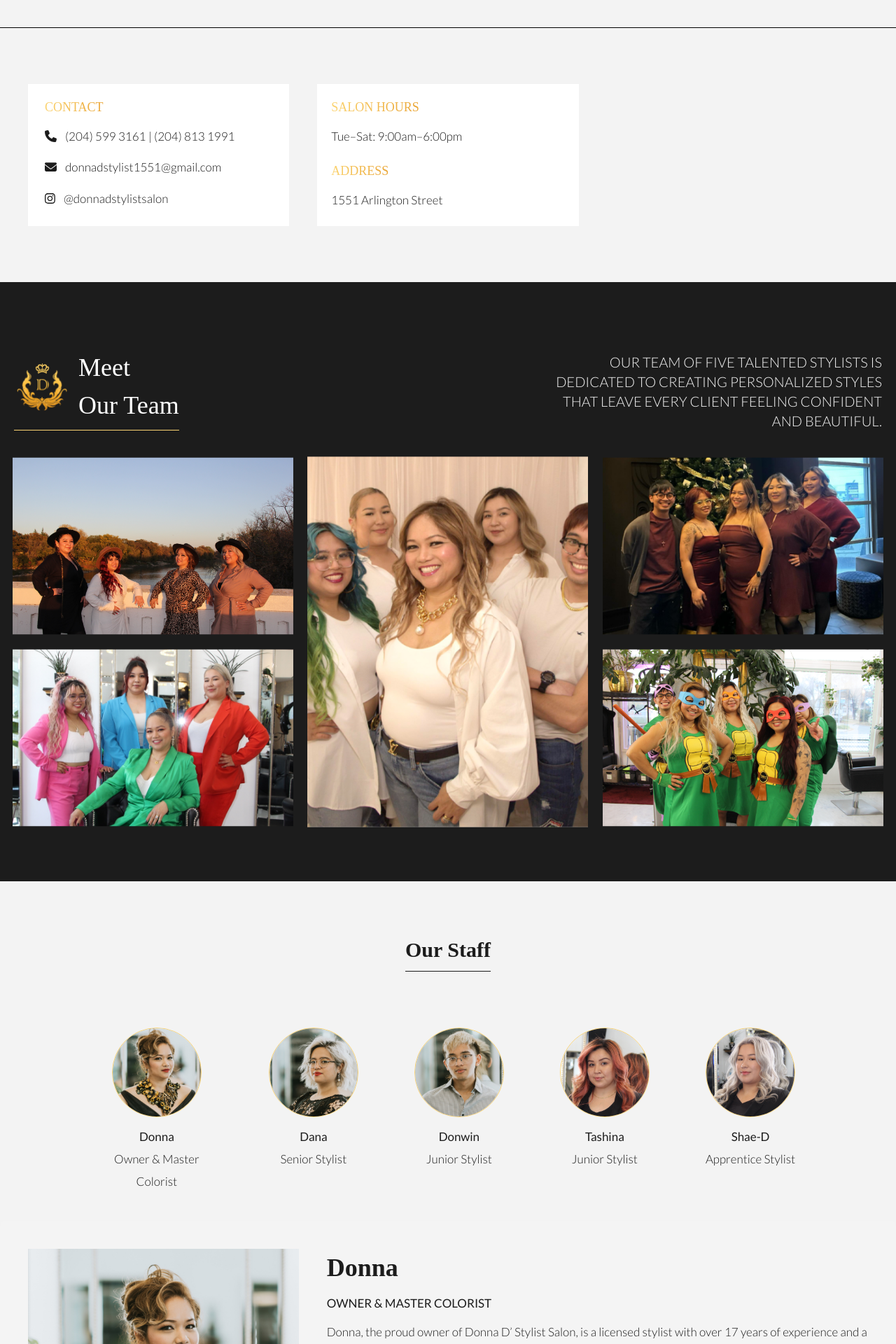
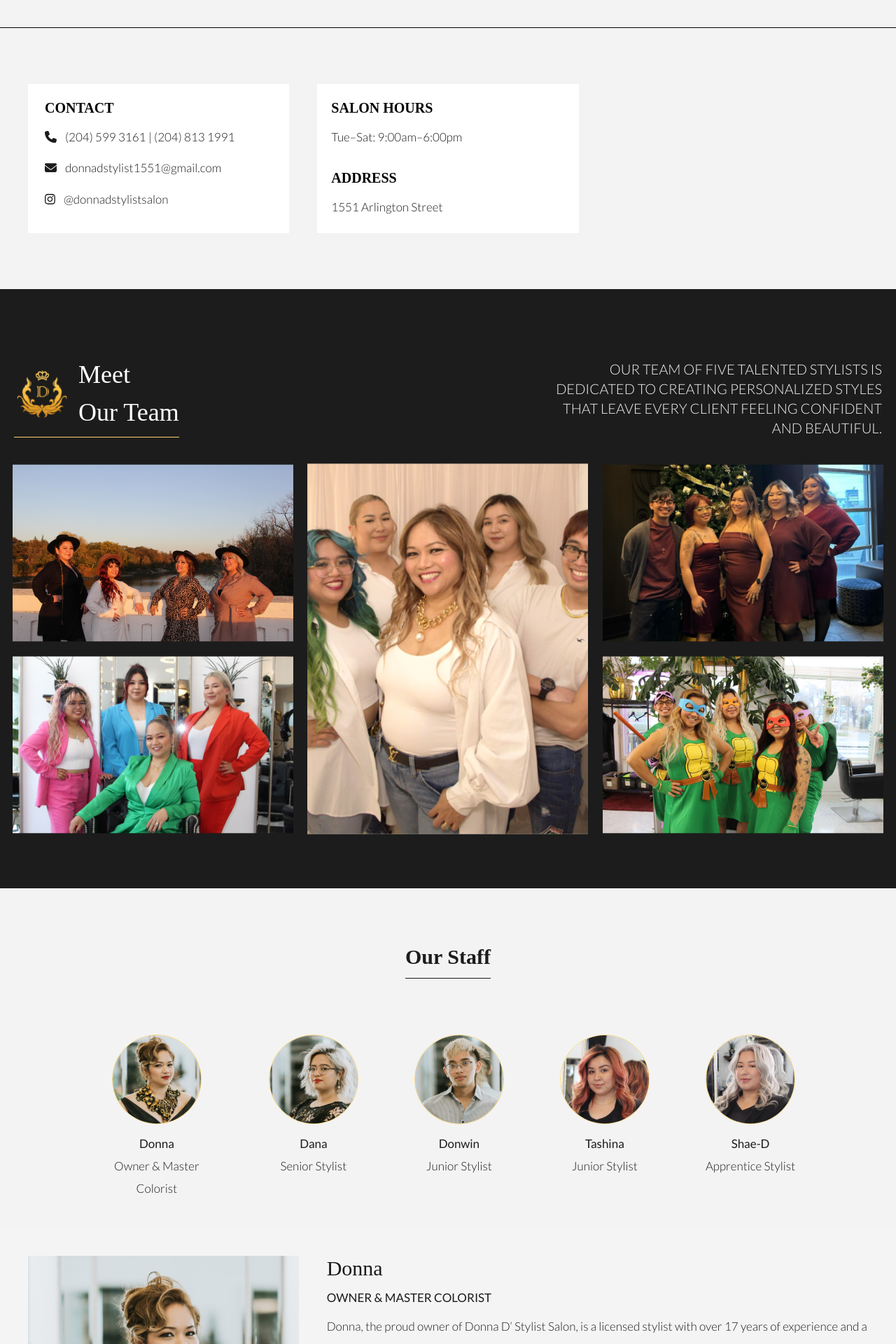
Before and after one commit to Seoul-D-Two/Donna-D-Stylist, a React (Vite) app: page /about in a window 1280 px wide. Shown: the part 760-2680 px from the top of the page at 70% size. Built offline with nearby package versions, Linux system fonts and the light colour scheme; grey boxes are pictures that could not be loaded; a web font is replaced by a local one.

Commit message:
about page layout update

```diff
--- a/src/components/About/Section2.jsx
+++ b/src/components/About/Section2.jsx
@@ -6,12 +6,10 @@ import { faInstagram } from "@fortawesome/free-brands-svg-icons";
 function Section2() {
   return (
     <div className="container mx-auto py-10">
-      <div className="grid lg:grid-cols-3 p-10 lg:justify-between gap-5 lg:gap-10">
+      <div className="grid md:grid-cols-2 lg:grid-cols-3 p-10 lg:justify-between gap-5 lg:gap-10">
         {/* Contact */}
         <div className="bg-white p-5 flex-1 flex flex-col items-center md:items-start md:pl-6 space-y-3 text-center md:text-left">
-        <h4 className="bg-gradient-to-r from-customGoldStart to-customGoldEnd bg-clip-text text-transparent">
-          CONTACT
-        </h4>
+          <h4 className="font-bold text-xl">CONTACT</h4>
           <a href="tel:204-599-3161">
             <p className="hover:scale-[98%] duration-300 cursor-pointer">
               <FontAwesomeIcon icon={faPhone} />
@@ -24,7 +22,10 @@ function Section2() {
               <span className="ml-3">{""}</span>donnadstylist1551@gmail.com
             </p>
           </a>
-        <a href="https://www.instagram.com/donnadstylistsalon/" target="_blank">
+          <a
+            href="https://www.instagram.com/donnadstylistsalon/"
+            target="_blank"
+          >
             <p className="hover:scale-[98%] duration-300 cursor-pointer">
               <FontAwesomeIcon icon={faInstagram} />
               <span className="ml-3">{""}</span>@donnadstylistsalon
@@ -32,20 +33,16 @@ function Section2() {
           </a>
         </div>
 
-      <div className="bg-white p-5 grid gap-5">
+        <div className="bg-white p-5 grid gap-7">
           {/* Salon Hours */}
           <div className="h-fit flex-1 flex flex-col items-center md:items-start space-y-3 text-center md:text-left">
-          <h4 className="bg-gradient-to-r from-customGoldStart to-customGoldEnd bg-clip-text text-transparent">
-            SALON HOURS
-          </h4>
+            <h4 className="font-bold text-xl">SALON HOURS</h4>
             <p>Tue–Sat: 9:00am–6:00pm</p>
           </div>
 
           {/* Address */}
           <div className="h-fit flex-1 flex flex-col items-center md:items-start space-y-3 text-center md:text-left">
-          <h4 className="bg-gradient-to-r from-customGoldStart to-customGoldEnd bg-clip-text text-transparent">
-            ADDRESS
-          </h4>
+            <h4 className="font-bold text-xl">ADDRESS</h4>
             <p>1551 Arlington Street</p>
           </div>
         </div>
@@ -55,7 +52,7 @@ function Section2() {
           allowfullscreen=""
           loading="lazy"
           referrerpolicy="no-referrer-when-downgrade"
-        className="w-full h-full mx-auto"
+          className="w-full h-full mx-auto md:col-span-2 lg:col-span-1"
         ></iframe>
       </div>
     </div>
--- a/src/components/About/Section5.jsx
+++ b/src/components/About/Section5.jsx
@@ -64,7 +64,7 @@ export default function Section5() {
 
               {/* Staff Details */}
               <div className="w-full md:w-2/3 gap-4 border-b border-b-black">
-                <h3 className="font-bold mb-2">{staff.name}</h3>
+                <h3 className="text-3xl mb-2">{staff.name}</h3>
                 <div
                   className="flex"
                   onClick={() => toggleDropdown(index)}
```
Lines whose indentation alone changed are shown as unchanged.
